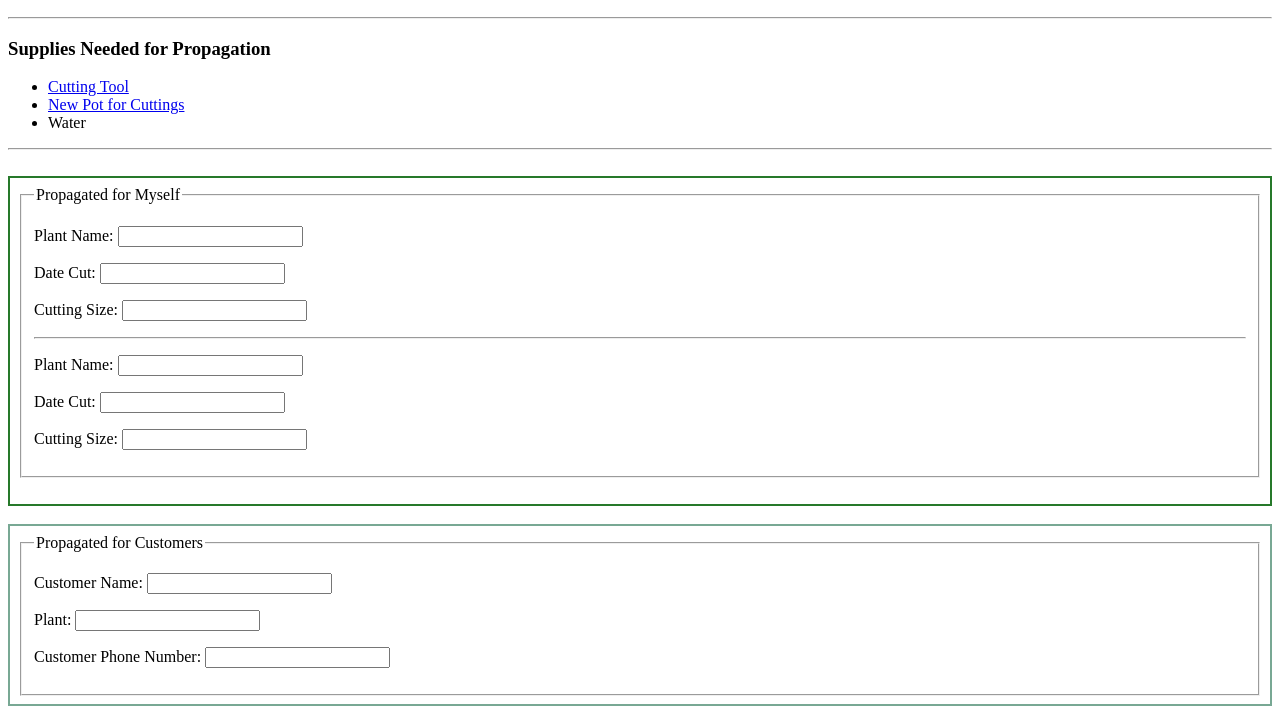
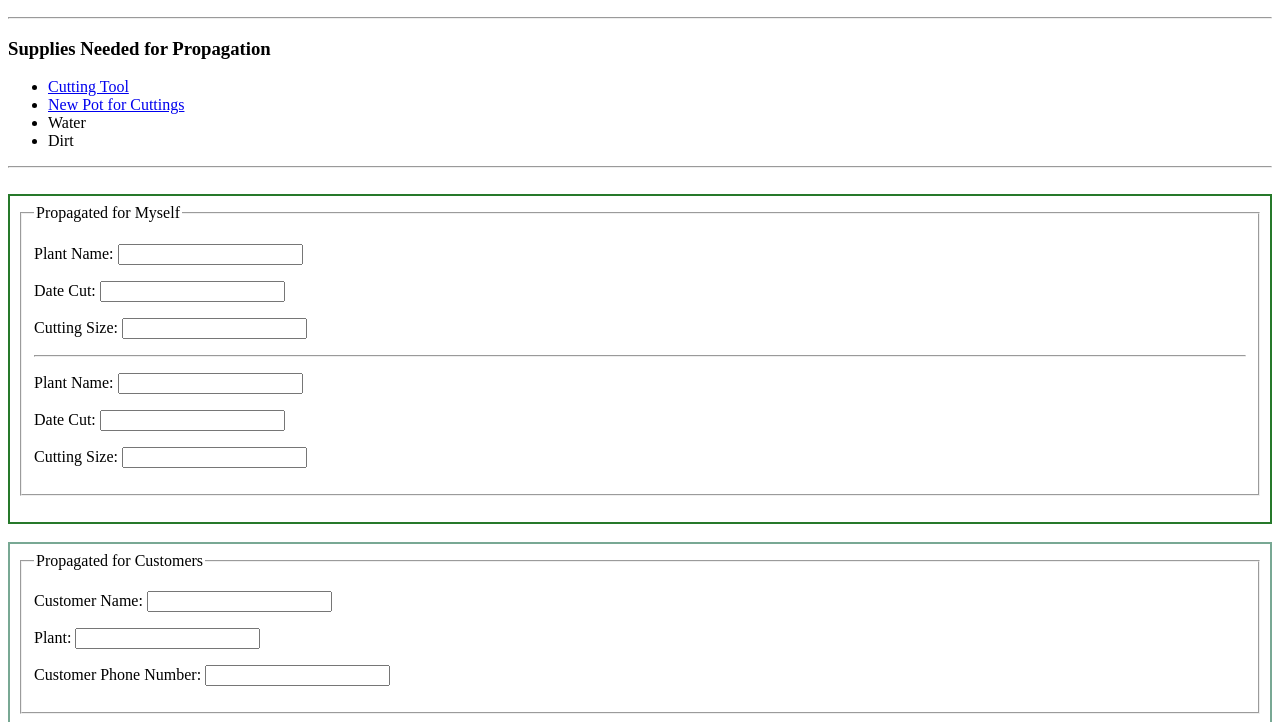
Before and after one commit to Kristen112087/Propagating-a-Plant, a plain HTML site: page index.html in a window 1280 px wide. Shown: the part 50-772 px from the top of the page. Drawn offline with Linux system fonts and the light colour scheme.

Commit message:
added a list item

```diff
--- a/index.html
+++ b/index.html
@@ -16,6 +16,7 @@
                         <a href="https://www.ikea.com/us/en/p/ingefaera-plant-pot-with-saucer-outdoor-terracotta-30258041/" target="_blank">New Pot for Cuttings</a>
                     </li>
                     <li>Water</li>
+                    <li>Dirt</li>
                 </ul>
         </nav>
         <hr />
```
